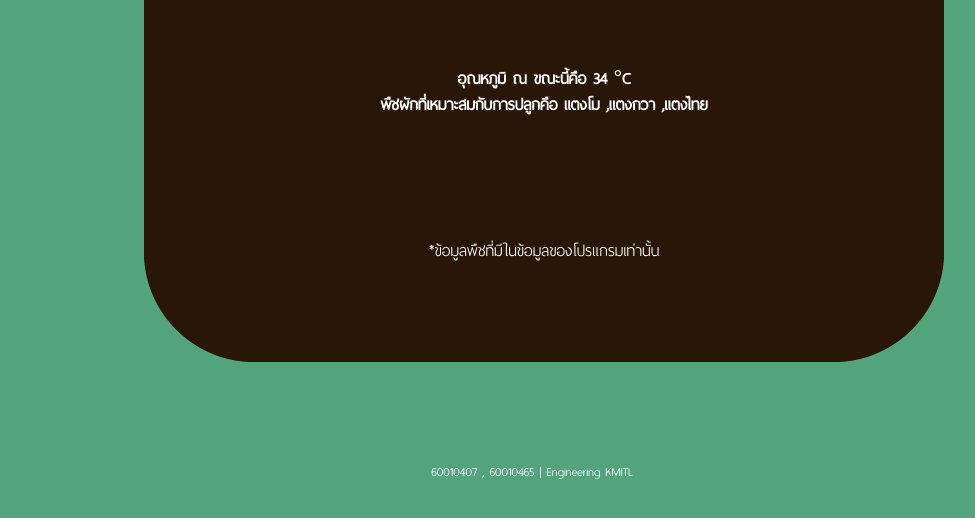
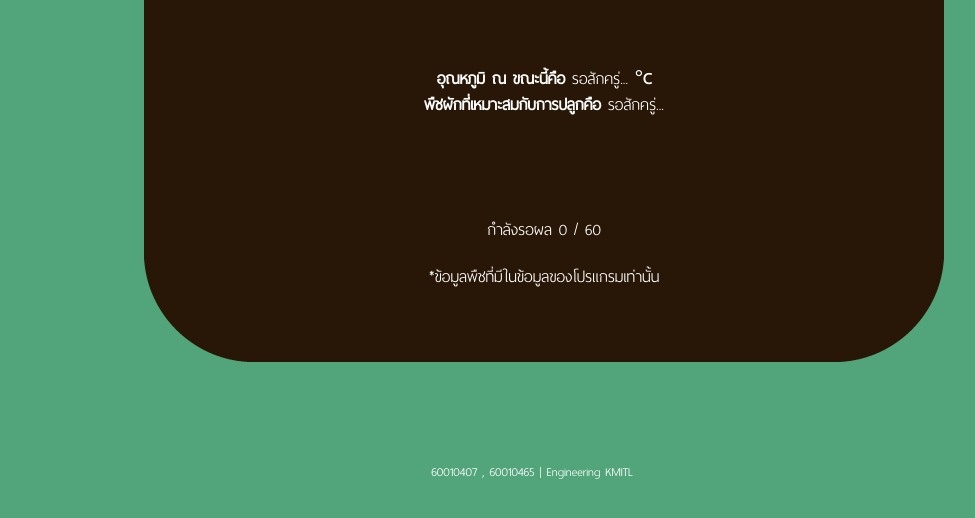
Before and after one commit to Planxnx/miniProject, a plain HTML site: page WebPlant/main.html in a window 1280 px wide. Shown: the part 238-756 px from the top of the page, without its empty margins (108-1083 px from the left). Drawn offline with Linux system fonts and the light colour scheme; no server answers.

Commit message:
update web

```diff
--- a/WebPlant/main.html
+++ b/WebPlant/main.html
@@ -27,9 +27,9 @@
     <div id="content"align="center">
 		<div >
         <div id="result" >
-          <p align="center">⠀<br>⠀<br>⠀<br><strong>อุณหภูมิ ณ ขณะนี้คือ</strong> <strong id="AvgTemp">34</strong><strong> °C</strong> <br>
-            <strong>พืชผักที่เหมาะสมกับการปลูกคือ </strong><strong id="Plants">แตงโม ,แตงกวา ,แตงไทย</strong></p>
-          ⠀<br>⠀<br>⠀<br><p>*ข้อมูลพืชที่มีในข้อมูลของโปรแกรมเท่านั้น</p>
+          <p align="center">⠀<br>⠀<br>⠀<br><strong>อุณหภูมิ ณ ขณะนี้คือ</strong> <tempS>รอสักครู่...</tempS><strong> °C</strong> <br>
+            <strong>พืชผักที่เหมาะสมกับการปลูกคือ </strong><Plants>รอสักครู่...</Plants></p>
+          ⠀<br>⠀<br>⠀<br>กำลังรอผล <timeS>0</timeS> / 60<br><p>*ข้อมูลพืชที่มีในข้อมูลของโปรแกรมเท่านั้น</p>
         </div>
     	</div>
 		<div style="clear:both; margin-bottom:10px"></div>
```
